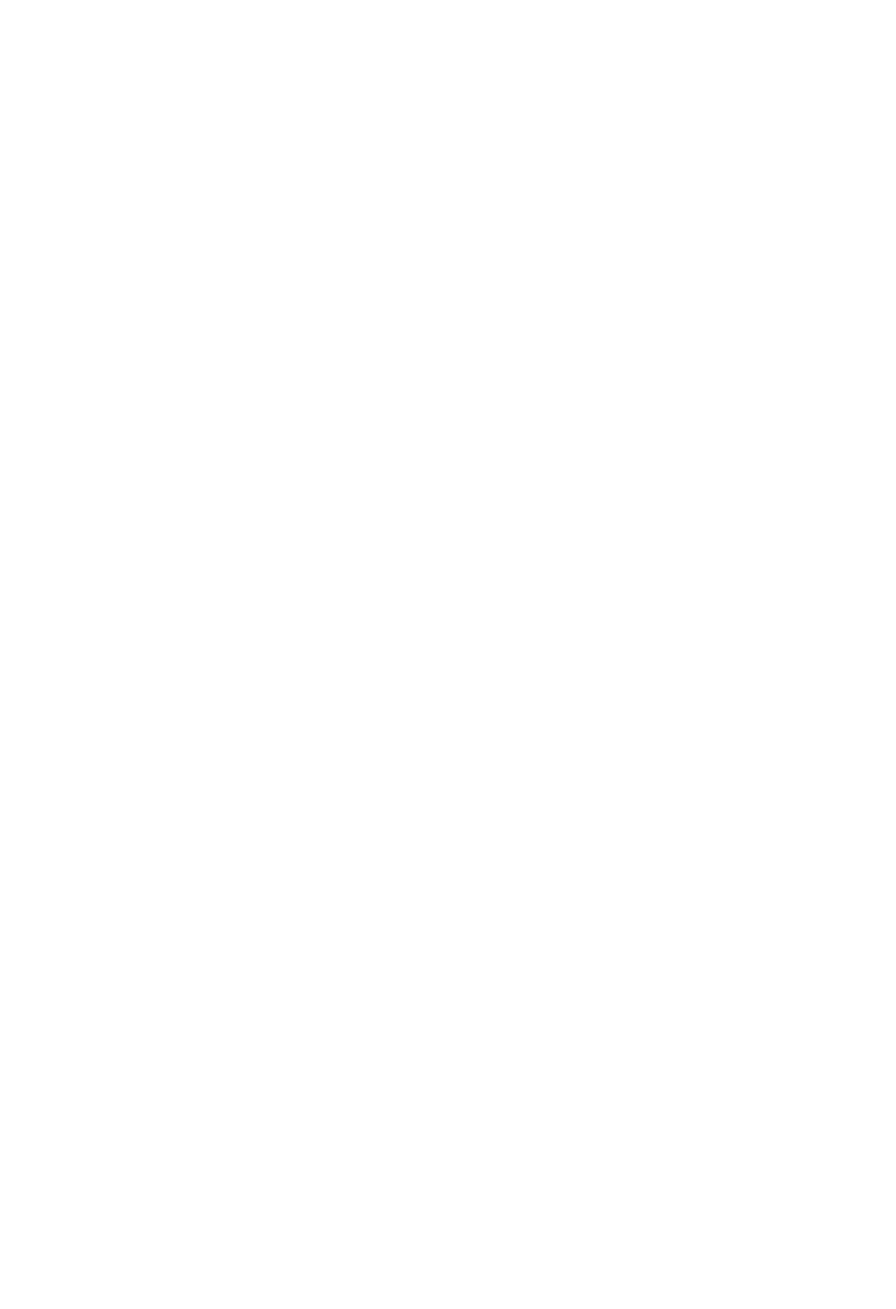
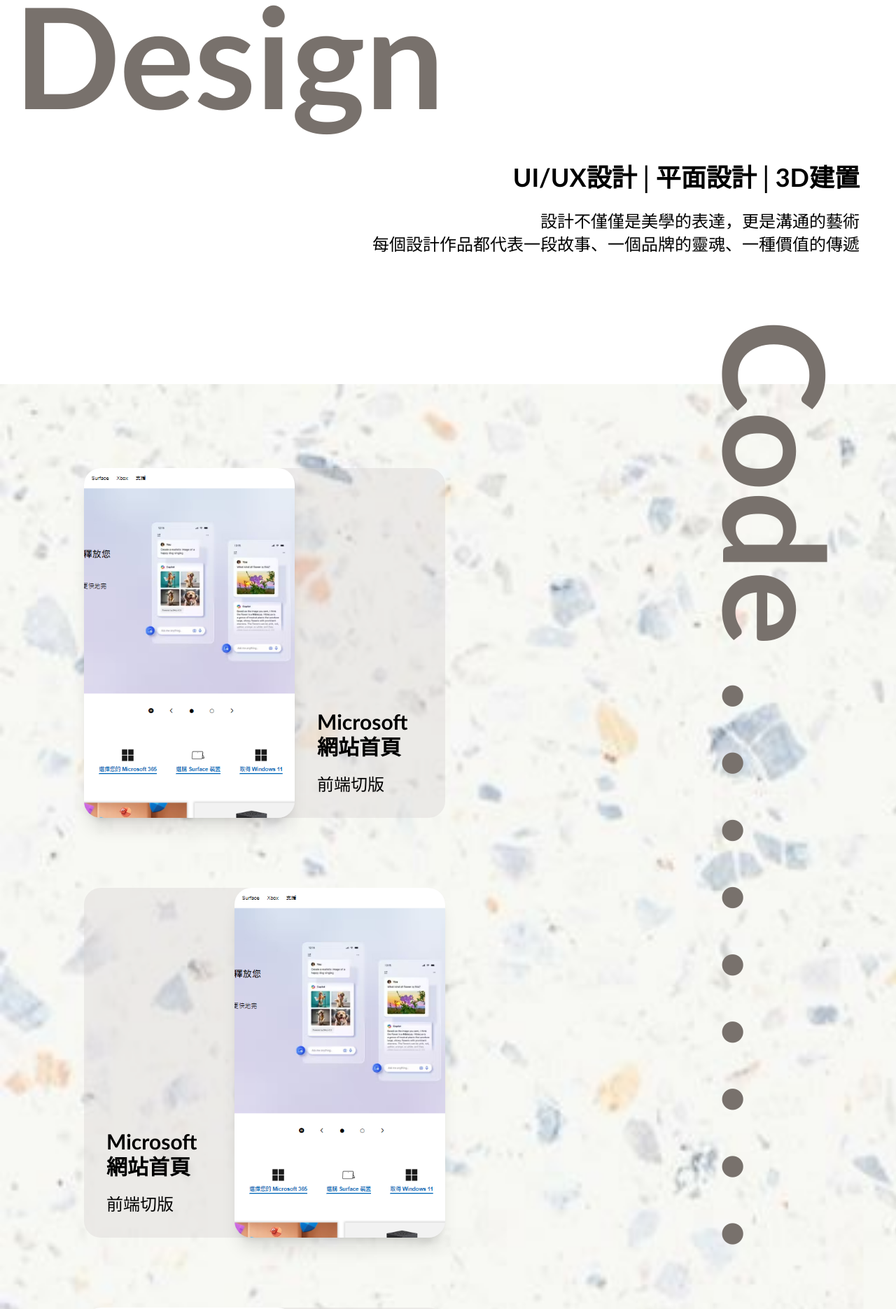
Before and after one commit to ZONAchi/Portfolio2024, a Vue app: page / in a window 1280 px wide. Before the commit this address had no page. Shown: the part 880-2751 px from the top of the page at 70% size. Before the commit the page ends 800 px from the top, so only its background shows below. Built offline with nearby package versions, Linux system fonts and the light colour scheme.

Commit message:
fix:首頁畫面

```diff
--- a/src/App.vue
+++ b/src/App.vue
@@ -18,6 +18,60 @@
         </div>
       </nav>
     </header>
+    <main class="flex flex-col items-center gap-36">
+      <!-- banner -->
+      <section class="w-full">
+        <img src="./assets/orange-cloud.jpg" class="w-full" alt="">
+      </section>
+      <!-- design區段 -->
+      <section class="flex flex-col w-full p-5">
+        <div class="text-[200px] font-bold text-start text-stone-500">Design</div>
+        <!-- <div class="w-[1700px] h-[2px] bg-stone-400 rotate-45 translate-y-[600px] "></div> -->
+        <div class="flex flex-col gap-5 mb-5">
+            <div class="text-4xl font-bold text-end pr-8 leading-snug">UI/UX設計│平面設計│3D建置</div>
+            <div class="text-2xl text-end pr-8 leading-snug">設計不僅僅是美學的表達，更是溝通的藝術<br>每個設計作品都代表一段故事、一個品牌的靈魂、一種價值的傳遞</div>
+        </div>
+        <!-- Swiper -->
+
+      </section>
+      <section class="code-area flex w-full p-5 gap-6">
+        <div class="w-11/12 flex flex-col gap-[100px] pl-[100px] py-[100px] ">
+          <a href="" class="w-full h-[500px] flex flex-row rounded-3xl bg-stone-300 bg-opacity-40 hover:bg-opacity-60">
+            <img class="w-7/12 object-cover object-top rounded-3xl shadow-xl z-10" src="./assets/microsoft.png" alt="">
+            <div class="w-5/12 flex flex-col justify-end gap-5 p-8">
+              <span class="text-3xl font-bold">Microsoft 網站首頁</span>
+              <span class="text-2xl">前端切版</span>
+            </div>
+          </a>
+          <a href="" class="w-full h-[500px] flex flex-row rounded-3xl bg-stone-300 bg-opacity-40 hover:bg-opacity-60">
+            <div class="w-5/12 flex flex-col justify-end gap-5 p-8">
+              <span class="text-3xl font-bold">Microsoft 網站首頁</span>
+              <span class="text-2xl">前端切版</span>
+            </div>
+            <img class="w-7/12 object-cover object-top rounded-3xl shadow-xl z-10" src="./assets/microsoft.png" alt="">
+          </a>
+          <a href="" class="w-full h-[500px] flex flex-row rounded-3xl bg-stone-300 bg-opacity-40 hover:bg-opacity-60">
+            <img class="w-7/12 object-cover object-top rounded-3xl shadow-xl z-10" src="./assets/microsoft.png" alt="">
+            <div class="w-5/12 flex flex-col justify-end gap-5 p-8">
+              <span class="text-3xl font-bold">Microsoft 網站首頁</span>
+              <span class="text-2xl">前端切版</span>
+            </div>
+          </a>
+        </div>
+        <div class="code-title text-[200px] font-bold -translate-y-28 text-stone-500">Code . . . . . . . . . </div>
+      </section>
+      <section class="flex flex-col w-full p-8 gap-6 mb-[100px]">
+        <div class="text-[200px] font-bold translate-y-44 text-stone-500">About</div>
+        <div class="w-full h-[700px] flex p-8">
+          <img class="w-1/2 h-full" src="./assets/bg-blueorange.jpg" alt="">
+          <div class="w-1/2 h-full p-8 flex flex-col justify-end">
+            <span class="text-4xl">title</span>
+            <span>text</span>
+          </div>
+        </div>
+        <button>more</button>
+      </section>
+    </main>
   <RouterView />
 </template>
 
@@ -29,4 +83,11 @@
 li{
   list-style: none;
 }
+.code-title{
+  writing-mode: vertical-rl;
+}
+.code-area{
+  background-image: url(./assets/white.jpg);
+  background-size: cover;
+}
 </style>
```
